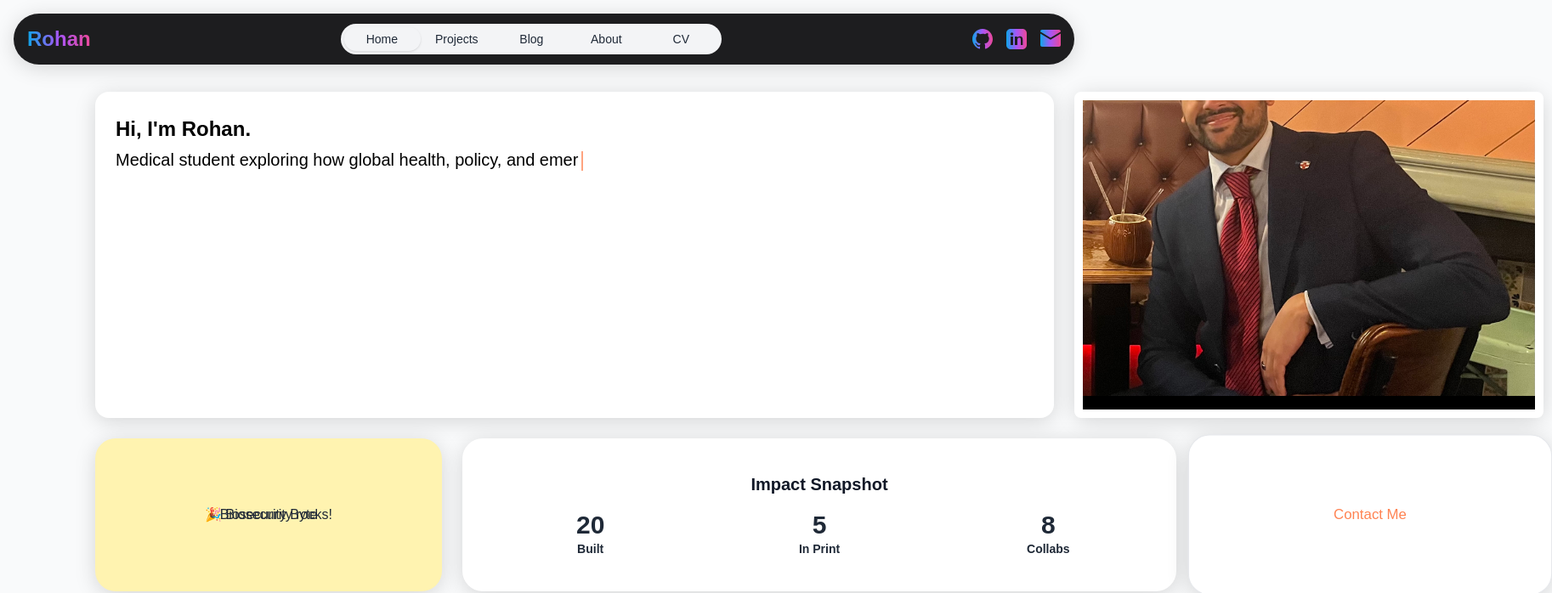
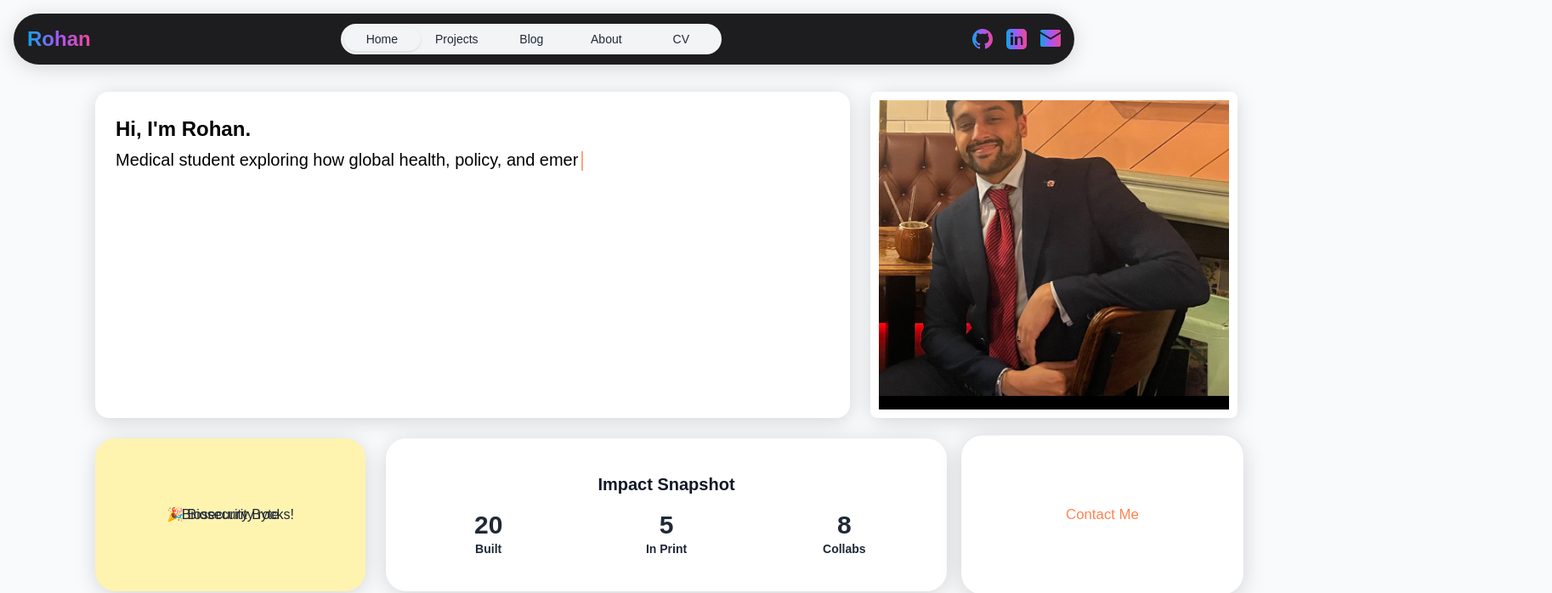
Before and after one commit to SUPA5INGH/personal-website, a Next.js app: page / in a window 1280 px wide. Shown: the top 698 px of the page at 85% size, 1826 px wide, since content can reach past the window. Built offline with nearby package versions, Linux system fonts and the light colour scheme.

Commit message:
Update globals.css

```diff
--- a/styles/globals.css
+++ b/styles/globals.css
@@ -99,7 +99,7 @@
 .lobby-grid {
   display: grid;
   gap: 24px;
-  grid-template-columns: repeat(12, minmax(120px, 1fr));
+  grid-template-columns: repeat(12, minmax(90px, 1fr));
   grid-auto-rows: 180px;
   margin: 0 auto;
   max-width: 1248px;
```
